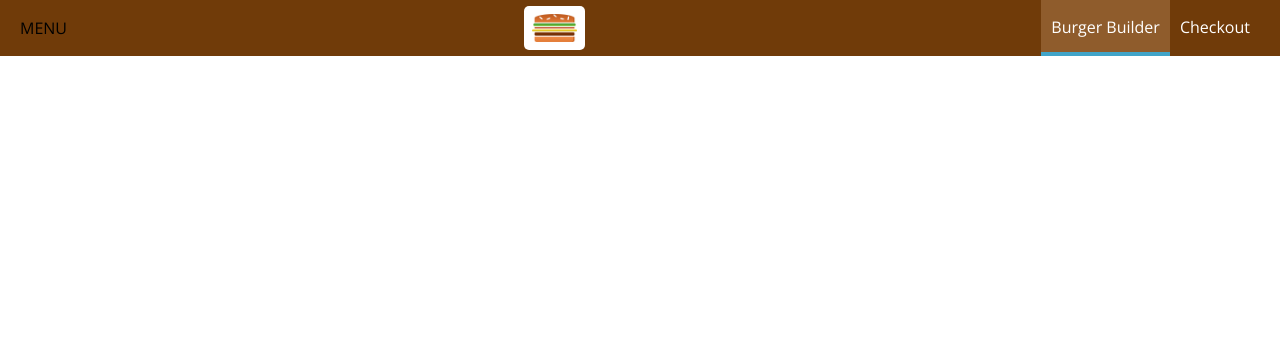
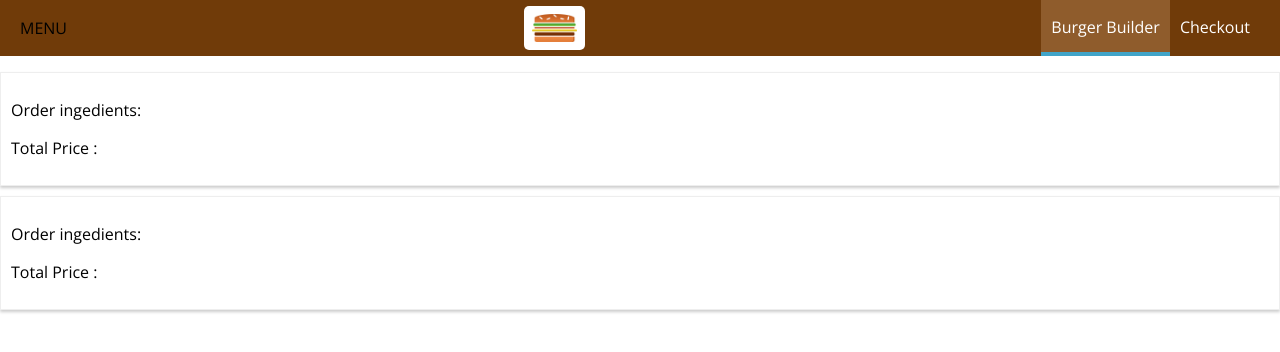
Before and after one commit to dtimchenko/react-burger-builder, a React (Create React App) app: page /orders in a window 1280 px wide. Shown: the top 352 px of the page. Built offline with nearby package versions, Linux system fonts and the light colour scheme.

Commit message:
added orders

```diff
--- a/src/App.js
+++ b/src/App.js
@@ -1,8 +1,9 @@
 import React from 'react';
+import { Route } from 'react-router-dom';
 import Layout from './hoc/Layout/Layout';
 import BurgerBuilder from './containers/BurgerBuilder/BurgerBuilder';
 import Checkout from './containers/Checkout/Checkout';
-import { Route } from 'react-router-dom';
+import Orders from "./components/Orders/Orders";
 
 
 function App() {
@@ -11,6 +12,7 @@ function App() {
       <Layout>
         <Route path="/" exact component={BurgerBuilder} />
         <Route path="/checkout" component={Checkout} />
+        <Route path="/orders" component={Orders} />
       </Layout>
     </div>
   );
--- /dev/null
+++ b/src/components/Orders/Order/Order.js
@@ -0,0 +1,13 @@
+import React from 'react';
+import styles from "./Order.module.css";
+
+const order = (props) => {
+    return(
+        <div className={styles.Order}>
+            <p>Order ingedients: </p>
+            <p>Total Price : <strong>{props.price}</strong></p>
+        </div>
+    );
+}
+
+export default order;
--- /dev/null
+++ b/src/components/Orders/Order/Order.module.css
@@ -0,0 +1,8 @@
+.Order {
+    width: 100%;
+    border: 1px solid #eee;
+    box-shadow: 0 2px 3px #ccc;
+    padding: 10px;
+    margin: 10px auto;
+    box-sizing: border-box;
+}
--- /dev/null
+++ b/src/components/Orders/Orders.js
@@ -0,0 +1,14 @@
+import React, { Component } from "react";
+import Order from "./Order/Order";
+
+class Orders extends Component {
+    render() {
+        return (<div>
+            <Order />
+            <Order />
+        </div>
+        )
+    }
+}
+
+export default Orders;
--- a/src/containers/Checkout/Checkout.js
+++ b/src/containers/Checkout/Checkout.js
@@ -1,7 +1,7 @@
 import React, { Component } from 'react';
-import CheckoutSummary from '../../components/Order/CheckoutSummary/CheckoutSummary';
+import CheckoutSummary from '../../components/Checkout/CheckoutSummary/CheckoutSummary';
 import { Route } from 'react-router-dom';
-import ContactData from '../../components/Order/ContactData/ContactData';
+import ContactData from '../../components/Checkout/ContactData/ContactData';
 
 class Checkout extends Component {
 
```
Also changed, not shown: src/components/Checkout/CheckoutSummary/CheckoutSummary.js (renamed from src/components/Order/CheckoutSummary/CheckoutSummary.js), src/components/Checkout/CheckoutSummary/CheckoutSummary.module.css (renamed from src/components/Order/CheckoutSummary/CheckoutSummary.module.css), src/components/Checkout/ContactData/ContactData.js (renamed from src/components/Order/ContactData/ContactData.js), src/components/Checkout/ContactData/ContactData.module.css (renamed from src/components/Order/ContactData/ContactData.module.css), 1 other file (tests, documents, lock files or other folders).
